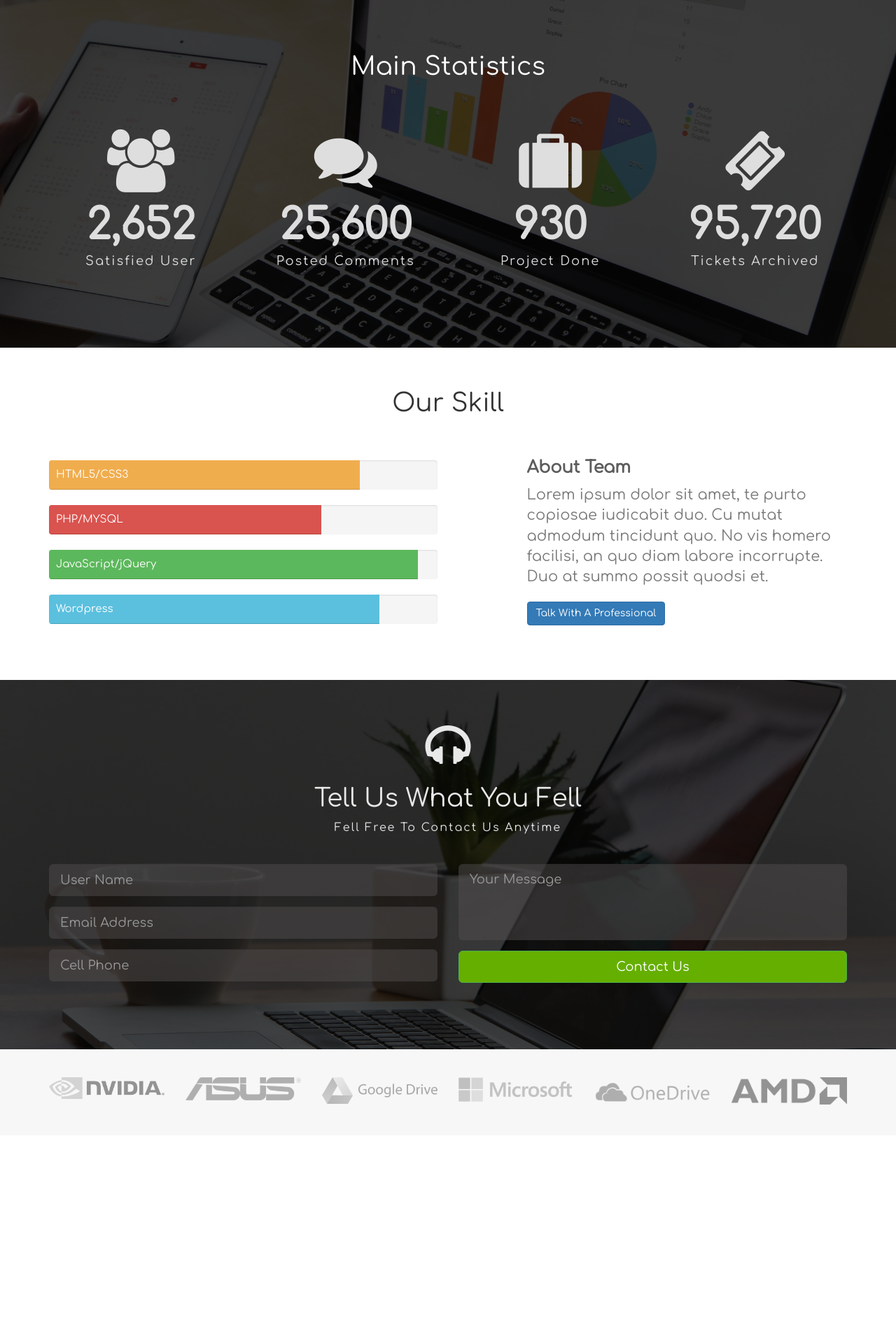
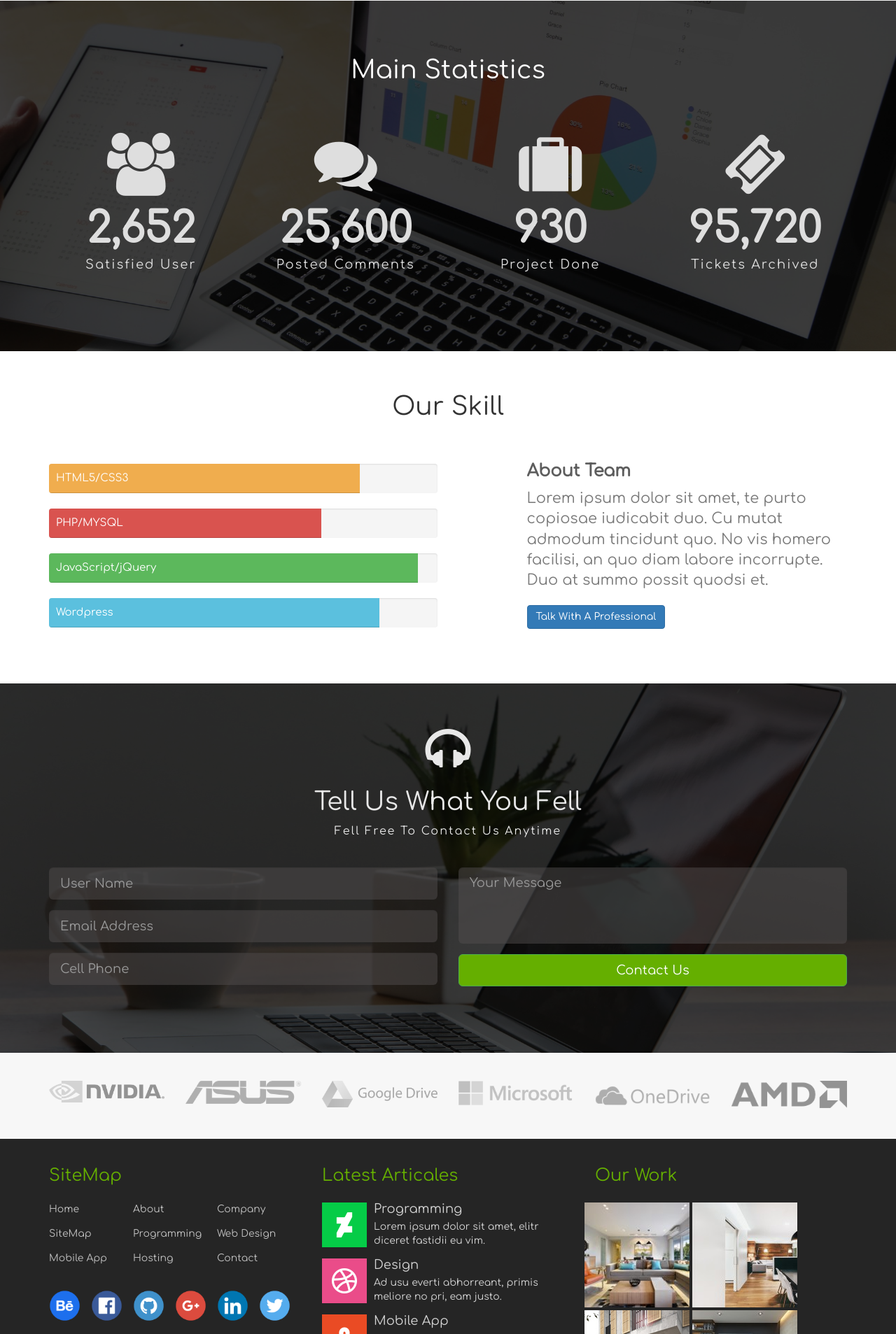
Before and after one commit to AbdoAllahAkram/BootCode, a PHP site: page /index.html in a window 1280 px wide. Shown: the part 3173-5080 px from the top of the page at 70% size. Run offline with PHP 8.4, Linux system fonts and the light colour scheme.

Commit message:
add footer

```diff
--- a/css/style.css
+++ b/css/style.css
@@ -2,7 +2,6 @@
 
 body {
     font-family: 'Comfortaa', cursive;
-    height: 9000px;
 }
 
 
@@ -371,7 +370,9 @@
 
 .price_plan .price_box li {
     line-height: 280%;
-    color: #5c5c5c
+    color: #5c5c5c;
+    border-bottom: 1px solid #f1f1f1;
+
 }
 
 .price_plan .price_box .btn {
@@ -606,5 +607,79 @@
     padding-bottom: 20px;
 }
 
+/* End Sponsored */
 
-/* End Sponsored */
+/* Start Footer */
+
+.footer {
+    background: #252525;
+    color: #d3d3d3;
+    padding-top: 20px;
+    padding-bottom: ;
+    margin-bottom: 0
+}
+
+.footer h3 {
+    color: #65af00;
+    margin-bottom: 25px
+}
+
+.footer .site-map li{
+    width: 33.33333333%;
+    padding-bottom: 15px;
+    float:left
+}
+
+.footer .site-map li a {color: #c1c1c1}
+
+.footer .site-map li a:hover {
+    color: #fff;
+    text-decoration: none
+}
+
+.footer social-icon {
+    margin-top: 20px;
+
+}
+
+.footer .social-icon li {
+    float: left;
+    padding-right: 8px;
+    margin-top: 20px;
+    width: 16.666666666%;
+}
+
+.footer .social-icon li img {
+    width: 45px
+}
+
+.footer .media img {
+    width: 64px
+}
+
+.footer .img-thumbnail {
+    padding: 0;
+    padding-bottom: 4px;
+    background-color: #252525;
+    border: none;
+    border-radius: 0
+}
+
+.footer p.copyright {
+    background: rgba(70, 70, 70, 0.2);
+    display: block;
+    padding-top: 15px;
+    padding-bottom: 15px;
+    margin-top: 20px;
+    margin-bottom: 0;
+}
+
+.footer .copyright a {color: #65af00}
+
+.footer .copyright a:hover {
+    color: #80cb1a;
+    text-decoration: none
+}
+
+
+/* End Footer */
--- a/index.html
+++ b/index.html
@@ -6,7 +6,8 @@
     <!--    compatibility with IE    -->
     <meta http-equiv="X-UA-Compatible" content="IE=edge">
     <meta name="viewport" content="width=device-width, initial-scale=1">
-    <meta name="viewport" content="width=device-width, initial-scale=1, maximum-scale=1, user-scalable=0"/> <!--320-->
+    <!--escape zoom in mobile-->
+    <meta name="viewport" content="width=device-width, initial-scale=1, maximum-scale=1, user-scalable=0" />
     <title>BootCode</title>
     <link href="css/font-awesome.min.css" rel="stylesheet">
     <link href="css/bootstrap.css" rel="stylesheet">
@@ -511,19 +512,19 @@
                     <li class="col-md-2 col-xs-4">
                         <img class="img-responsive center-block" src="images/client/nvidia.png">
                     </li>
-                     <li class="col-md-2 col-xs-4">
+                    <li class="col-md-2 col-xs-4">
                         <img class="img-responsive center-block" src="images/client/Asus.png">
                     </li>
-                     <li class="col-md-2 col-xs-4">
+                    <li class="col-md-2 col-xs-4">
                         <img class="img-responsive center-block" src="images/client/apple.png">
                     </li>
-                     <li class="col-md-2 col-xs-4">
+                    <li class="col-md-2 col-xs-4">
                         <img class="img-responsive center-block" src="images/client/rsz_microsoft-logo-png.png">
                     </li>
-                     <li class="col-md-2 col-xs-4">
+                    <li class="col-md-2 col-xs-4">
                         <img class="img-responsive center-block" src="images/client/Logo_OneDrive.svg.png">
                     </li>
-                     <li class="col-md-2 col-xs-4">
+                    <li class="col-md-2 col-xs-4">
                         <img class="img-responsive center-block" src="images/client/amd.png">
                     </li>
                 </ul>
@@ -532,6 +533,114 @@
     </section>
 
     <!--  End Sponsored -->
+
+    <!--  Start Footer  -->
+
+    <section class="footer">
+        <div class="container">
+            <div class="row">
+                <div class="col-md-4">
+                    <h3>SiteMap</h3>
+                    <div class="site-map">
+                        <ul class="list-unstyled">
+                            <li><a href="#">Home</a></li>
+                            <li><a href="#">About</a></li>
+                            <li><a href="#">Company</a></li>
+                            <li><a href="#">SiteMap</a></li>
+                            <li><a href="#">Programming</a></li>
+                            <li><a href="#">Web Design</a></li>
+                            <li><a href="#">Mobile App</a></li>
+                            <li><a href="#">Hosting</a></li>
+                            <li><a href="#">Contact</a></li>
+                        </ul>
+                    </div>
+                    <div class="clear-fix"></div>
+                    <div class="social-icon">
+                        <ul class="list-unstyled">
+                            <li>
+                                <a href="#"><img class=" img-responsive" src="images/social/Behance.png" alt="Behance"></a>
+                            </li>
+                            <li>
+                                <a href="#"><img class=" img-responsive" src="images/social/Facebook.png" alt="Facebook"></a>
+                            </li>
+                            <li>
+                                <a href="#"><img class=" img-responsive" src="images/social/Github.png" alt="Github"></a>
+                            </li>
+                            <li>
+                                <a href="#"><img class=" img-responsive" src="images/social/Google+.png" alt="Google"></a>
+                            </li>
+                            <li>
+                                <a href="#"><img class=" img-responsive" src="images/social/Linkedin.png" alt="Linkedin"></a>
+                            </li>
+                            <li>
+                                <a href="#"><img class=" img-responsive" src="images/social/Twitter.png" alt="Twitter"></a>
+                            </li>
+                        </ul>
+                        <div class="clear-fix"></div>
+                    </div>
+                </div>
+
+                <div class="col-md-4">
+                    <h3>Latest Articales</h3>
+                    <div class="media">
+                        <div class="media-left">
+                            <a class="pull-left" href="#">
+                                <img class="media-object" src="images/social/Deviantart.png">
+                            </a>
+                        </div>
+                        <div class="media-body">
+                            <h4 class="media-heading">Programming</h4>
+                            Lorem ipsum dolor sit amet, elitr diceret fastidii eu vim.
+                        </div>
+                    </div>
+
+                    <div class="media">
+                        <div class="media-left">
+                            <a class="pull-left" href="#">
+                                <img class="media-object" src="images/social/Dribbble.png">
+                            </a>
+                        </div>
+                        <div class="media-body">
+                            <h4 class="media-heading">Design</h4>
+                            Ad usu everti abhorreant, primis meliore no pri, eam justo.
+                        </div>
+                    </div>
+
+                    <div class="media">
+                        <div class="media-left">
+                            <a class="pull-left" href="#">
+                                <img class="media-object" src="images/social/Stumbleupon.png">
+                            </a>
+                        </div>
+                        <div class="media-body">
+                            <h4 class="media-heading">Mobile App</h4>
+                            Altera deterruisset qui et. Vel assum semper oblique at te.
+                        </div>
+                    </div>
+
+                </div>
+
+                <div class="col-md-4">
+                    <h3>Our Work</h3>
+                    <div class="row">
+                        <div class="our-work">
+                            <img class="img-thumbnail img-responsive" src="images/work/3-room-flat-interior-design_Livingroom-150x150.jpg">
+                            <img class="img-thumbnail img-responsive" src="images/work/AB-Flat-by-Dom-Arquitectura-03.jpg">
+                            <img class="img-thumbnail img-responsive" src="images/work/Flat_B-View-02.jpg">
+                            <img class="img-thumbnail img-responsive" src="images/work/Small-flat-in-Kiev-by-YoDezeen-04.jpg">
+                        </div>
+                    </div>
+                </div>
+            </div>
+        </div>
+
+        <p class="copyright text-center">Web Design & Front-End Development By <a target="_blank" href="https://www.behance.net/AbdoAllahAkram">AbdoAllah AKram</a> &copy; 2017</p>
+
+    </section>
+
+    <!--  End Footer  -->
+
+
 
 
     <!--  JS Files  -->
```
Also changed, not shown: images/social/Behance.png (added), images/social/Deviantart.png (added), images/social/Dribbble.png (added), images/social/Facebook.png (added), images/social/Github.png (added), images/social/Google+.png (added), images/social/Linkedin.png (added), images/social/Stumbleupon.png (added), images/social/Twitter.png (added), images/work/3-room-flat-interior-design_Livingroom-150x150.jpg (added), images/work/AB-Flat-by-Dom-Arquitectura-03.jpg (added), images/work/Flat_B-View-02.jpg (added), images/work/Small-flat-in-Kiev-by-YoDezeen-04.jpg (added).
